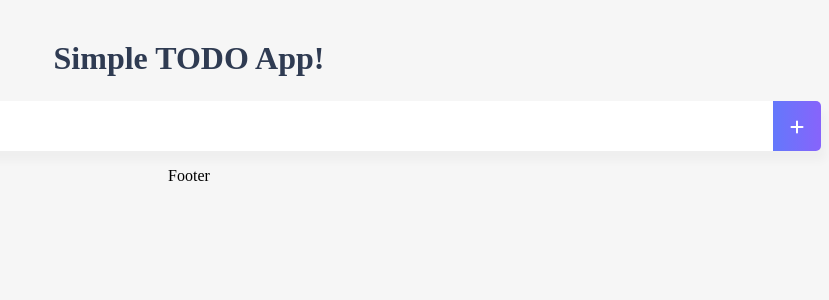
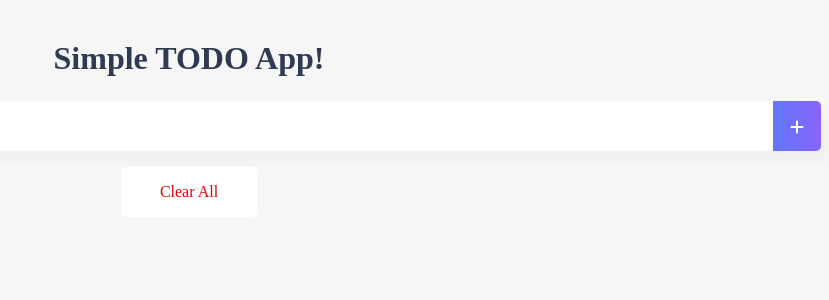
Before and after one commit to greyun/simple-vue-todo, a Vue app: page / in a window 1280 px wide. Shown: the top 300 px of the page, without its empty margins (451-1280 px from the left). Built offline with nearby package versions, Linux system fonts and the light colour scheme.

Commit message:
add clear-todo feature on todo-footer

```diff
--- a/src/components/TodoFooter.vue
+++ b/src/components/TodoFooter.vue
@@ -1,15 +1,33 @@
 <template>
-  <div>
-    Footer
+  <div class="clearAllContainer">
+    <span class="clearAllBtn" v-on:click="clearTodo">Clear All</span>
   </div>
 </template>
 
 <script>
   export default {
-    name: "TodoFooter"
+    name: "TodoFooter",
+    methods: {
+      clearTodo() {
+        localStorage.clear();
+      }
+    }
   }
 </script>
 
 <style scoped>
+  .clearAllContainer {
+    width: 8.5rem;
+    height: 50px;
+    line-height: 50px;
+    background-color: white;
+    border-radius: 5px;
+    margin: 0 auto;
+  }
 
+  .clearAllBtn {
+    color: #e20303;
+    /* 추가 */
+    display: block;
+  }
 </style>
```
